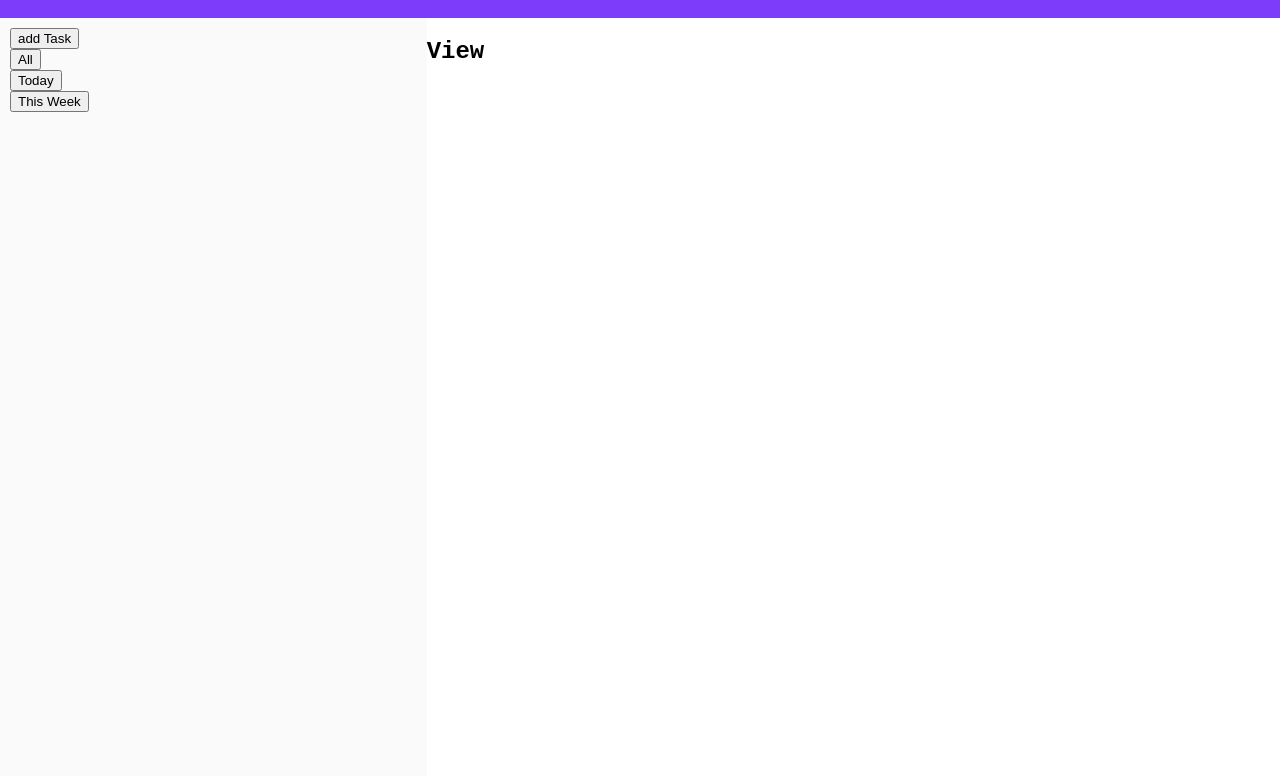
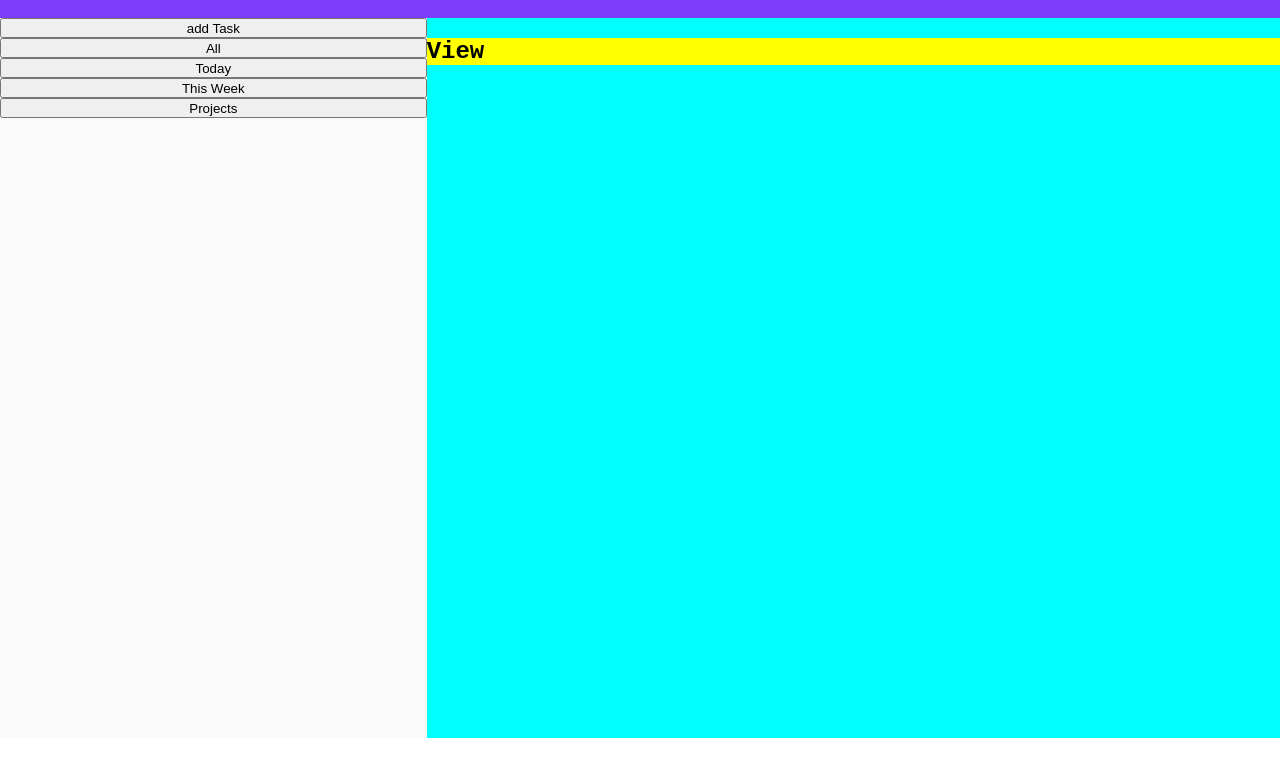
Before and after one commit to EliasBach/odin-js-4, a website built with webpack: page src/template.html in a window 1280 px wide. Shown: the part 62-838 px from the top of the page. After the commit the page ends 800 px from the top, so only its background shows below. Built offline with nearby package versions, Linux system fonts and the light colour scheme.

Commit message:
styling for sidebar so it reaches bottom of pages

```diff
--- a/src/styles.css
+++ b/src/styles.css
@@ -5,7 +5,7 @@ body {
 
 .layout {
     display: grid;
-    grid-template-rows: 80px 800px;
+    grid-template-rows: 10vh 90vh;
     grid-template-columns: 1fr 2fr;
 }
 
@@ -20,5 +20,19 @@ body {
 
 .sidebar{
     background-color: rgb(250, 250, 250);
-    padding: 10px;
+    min-height: 90vh;
 }
+
+button, .view, .add {
+    height: 20px;
+    width: 100%;
+}
+
+.container {
+    padding: 0px;
+    background-color: aqua;
+}
+
+h2 {
+    background-color: yellow;
+}
--- a/src/template.html
+++ b/src/template.html
@@ -18,6 +18,8 @@
             <button class="view">Today</button>
             <br>
             <button class="view">This Week</button>
+            <br>
+            <button>Projects</button>
         </div>
         <div class="container">
             <h2>View</h2>
```
